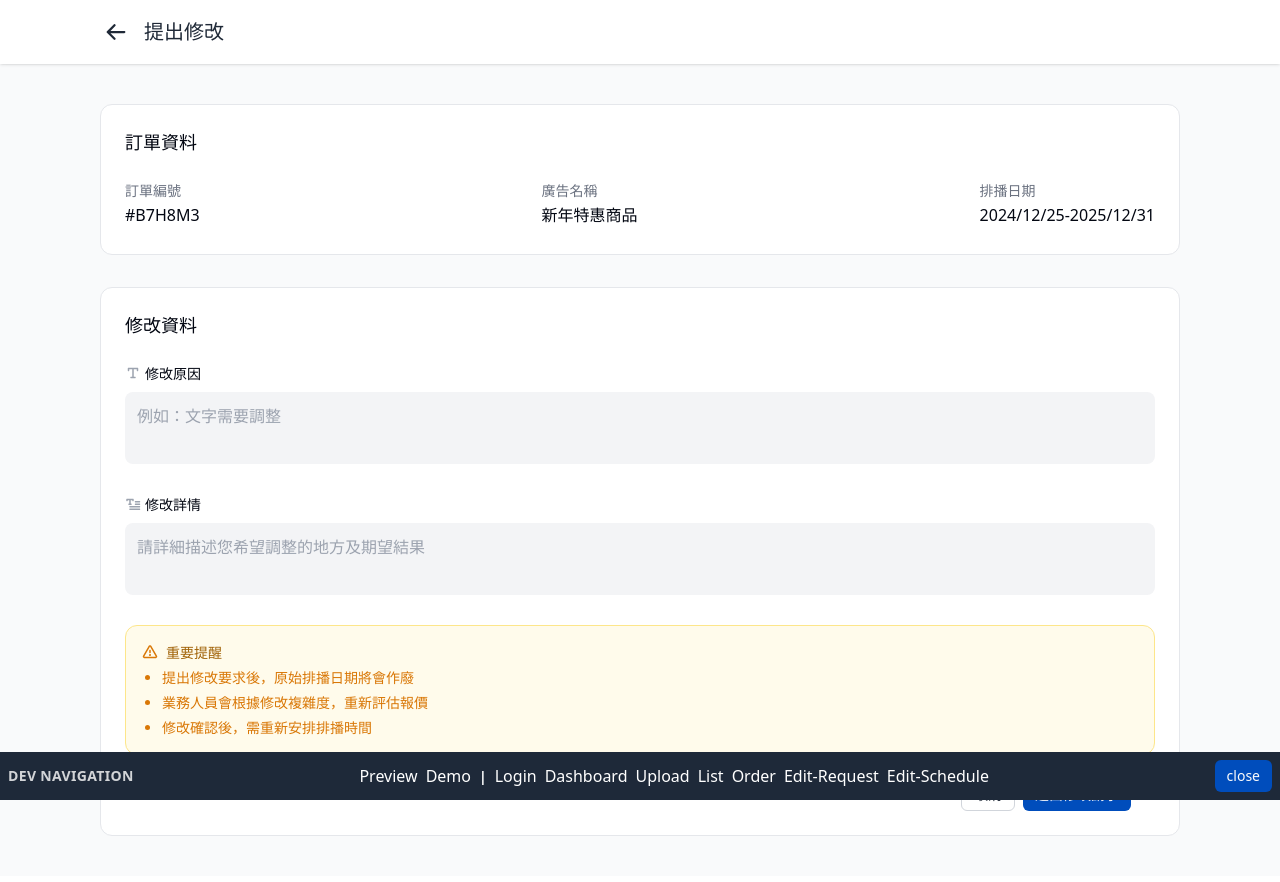
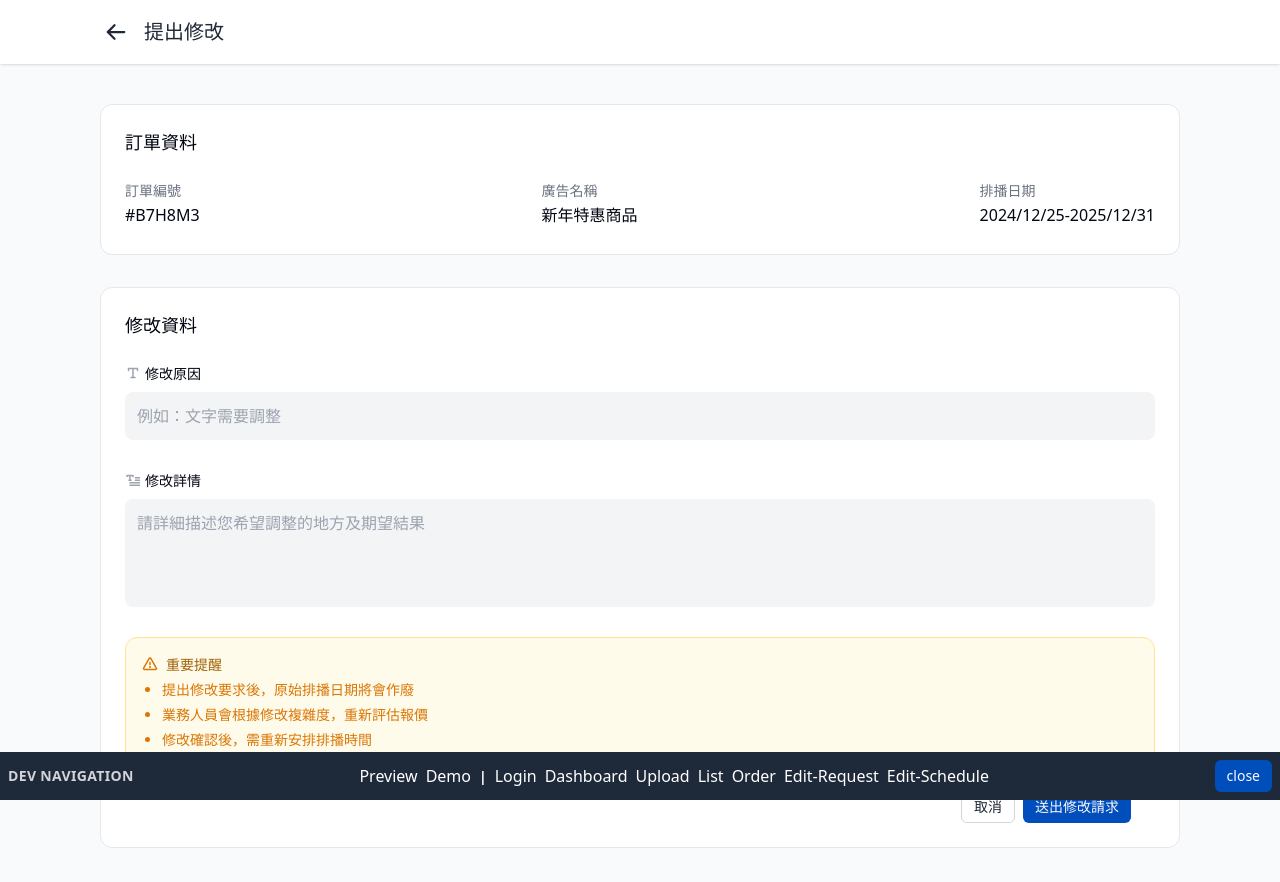
Before and after one commit to mirror-tv/mnews-personal-ads, a React (Vite) app: page /edit-request in a window 1280 px wide. Shown: the top 882 px of the page. Built offline with nearby package versions, Linux system fonts and the light colour scheme.

Commit message:
fix(form): add textarea name/id and handle form submit with FormData

```diff
--- a/src/pages/edit-request.tsx
+++ b/src/pages/edit-request.tsx
@@ -6,6 +6,7 @@ import PageHeader from '@/components/shared/page-header'
 import PageMain from '@/components/shared/page-main'
 import { Button } from '@/components/ui/button'
 import { Card, CardContent, CardFooter, CardTitle } from '@/components/ui/card'
+import { cn } from '@/utils'
 
 const Mock_Order_Number = 'B7H8M3'
 const Mock_Order_Name = '新年特惠商品'
@@ -26,8 +27,12 @@ export default function EditRequest() {
     { title: '廣告名稱', value: Mock_Order_Name },
     { title: '排播日期', value: Mock_Order_Date },
   ]
-  function handleSubmit() {
-    return () => console.log('submit')
+  function handleSubmit(e: React.FormEvent<HTMLFormElement>) {
+    e.preventDefault()
+    const formData = new FormData(e.currentTarget)
+    const reason = formData.get('reason')
+    const details = formData.get('details')
+    console.log({ reason, details })
   }
 
   return (
@@ -47,35 +52,40 @@ export default function EditRequest() {
           </CardContent>
         </Card>
         {/* Edit Request Form */}
+        <form onSubmit={handleSubmit}>
           <Card>
             <CardTitle>修改資料</CardTitle>
             <CardContent className="space-y-3xl">
-            <form className="space-y-3xl" onSubmit={handleSubmit}>
               <div className="space-y-m">
-                <h6 className="flex items-center gap-1">
+                <label
+                  htmlFor="reason"
+                  className="typography-h6 flex items-center gap-1"
+                >
                   <TextIcon className="text-text-tertiary" />
                   修改原因
-                </h6>
+                </label>
                 <textarea
-                  className={textareaStyle}
-                  name=""
-                  id=""
+                  className={cn(textareaStyle, 'h-12')}
+                  id="reason"
+                  name="reason"
                   placeholder="例如：文字需要調整"
                 />
               </div>
               <div className="space-y-m">
-                <h6 className="flex items-center gap-1">
+                <label
+                  htmlFor="details"
+                  className="typography-h6 flex items-center gap-1"
+                >
                   <TextFormatIcon className="text-text-tertiary" />
                   修改詳情
-                </h6>
+                </label>
                 <textarea
-                  className={textareaStyle}
-                  name=""
-                  id=""
+                  className={cn(textareaStyle, 'h-27')}
+                  id="details"
+                  name="details"
                   placeholder="請詳細描述您希望調整的地方及期望結果"
                 />
               </div>
-            </form>
               <Instructions
                 title="重要提醒"
                 icon={<TriangleExclamationIcon />}
@@ -87,9 +97,10 @@ export default function EditRequest() {
               <Button variant="outline" intent="secondary">
                 取消
               </Button>
-            <Button>送出修改請求</Button>
+              <Button type="submit">送出修改請求</Button>
             </CardFooter>
           </Card>
+        </form>
       </PageMain>
     </>
   )
```
Lines whose indentation alone changed are shown as unchanged.
